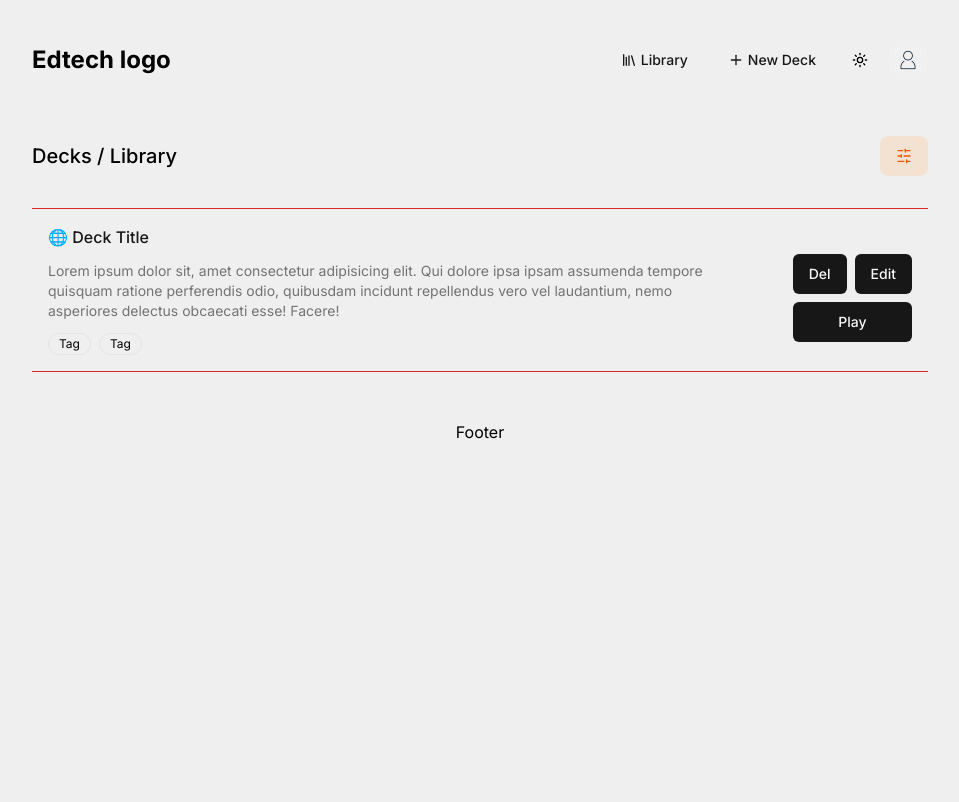
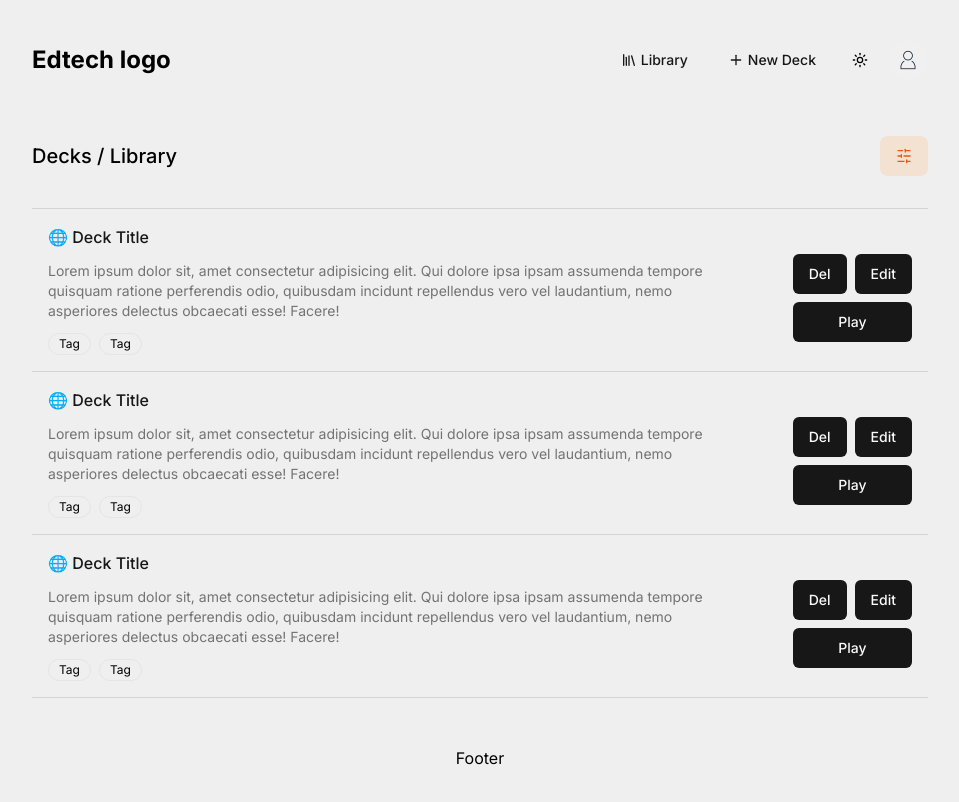
Before and after one commit to cacosat/ed-front, a Next.js app: page / in a window 1280 px wide. Shown: the whole page, without its empty margins (160-1119 px from the left). Built offline with nearby package versions, Linux system fonts and the light colour scheme.

Commit message:
Deck list entry

```diff
--- a/app/components/DeckList.jsx
+++ b/app/components/DeckList.jsx
@@ -5,7 +5,11 @@ import { Button } from "@/components/ui/button";
 export default function DeckList({props, children}){
 
     return(
-        <DeckListEntry />
+        <>
+            <DeckListEntry />
+            <DeckListEntry />
+            <DeckListEntry />
+        </>
     )
 }
 
@@ -13,7 +17,7 @@ function DeckListEntry({ deckInfo }){
     // Prop deck info should contain: title, description, tags.
 
     return (
-        <div className="flex justify-between items-center p-4 gap-16">
+        <div className="flex justify-between items-center p-4 gap-16 border-b border-divider-light dark:border-divider-dark">
             {/* General Container */}
             <div className="flex flex-col gap-3">
                 <p className="font-medium text-base text-text-primary-light dark:text-text-primary-dark">
--- a/app/page.js
+++ b/app/page.js
@@ -19,7 +19,7 @@ export default function Home() {
           <h1 className="font-medium text-xl">Decks / Library</h1>
           <FilterButton />
         </div>
-        <section className="border-y border-red-600 ">
+        <section className="border-t border-divider-light dark:border-divider-dark">
           {/* Deck library */}
           <DeckList />
 
--- a/tailwind.config.js
+++ b/tailwind.config.js
@@ -15,7 +15,10 @@ module.exports = {
 				'card-dark': '#242528',
 			},
   			foreground: 'var(--foreground)',
-			accent: '#E8490C',
+			divider: {
+				'light': '#d4d4d4', // neutral-300
+				'dark': '#404040', // neutral-700
+			},
 			button: {
 				'soft-dark': '#FDBA741A', // 1A = 10% opacity
 				'soft-light': '#FDBA7440' // 40 = 25% opacity
```
